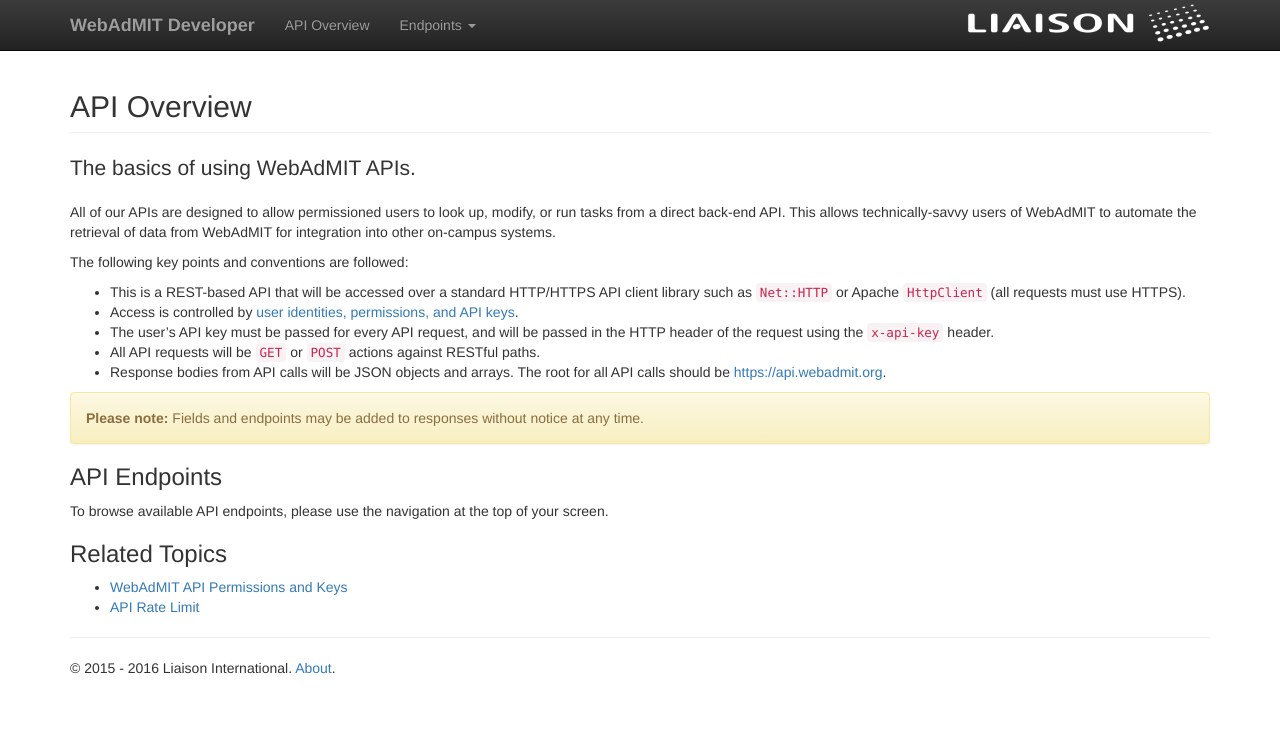
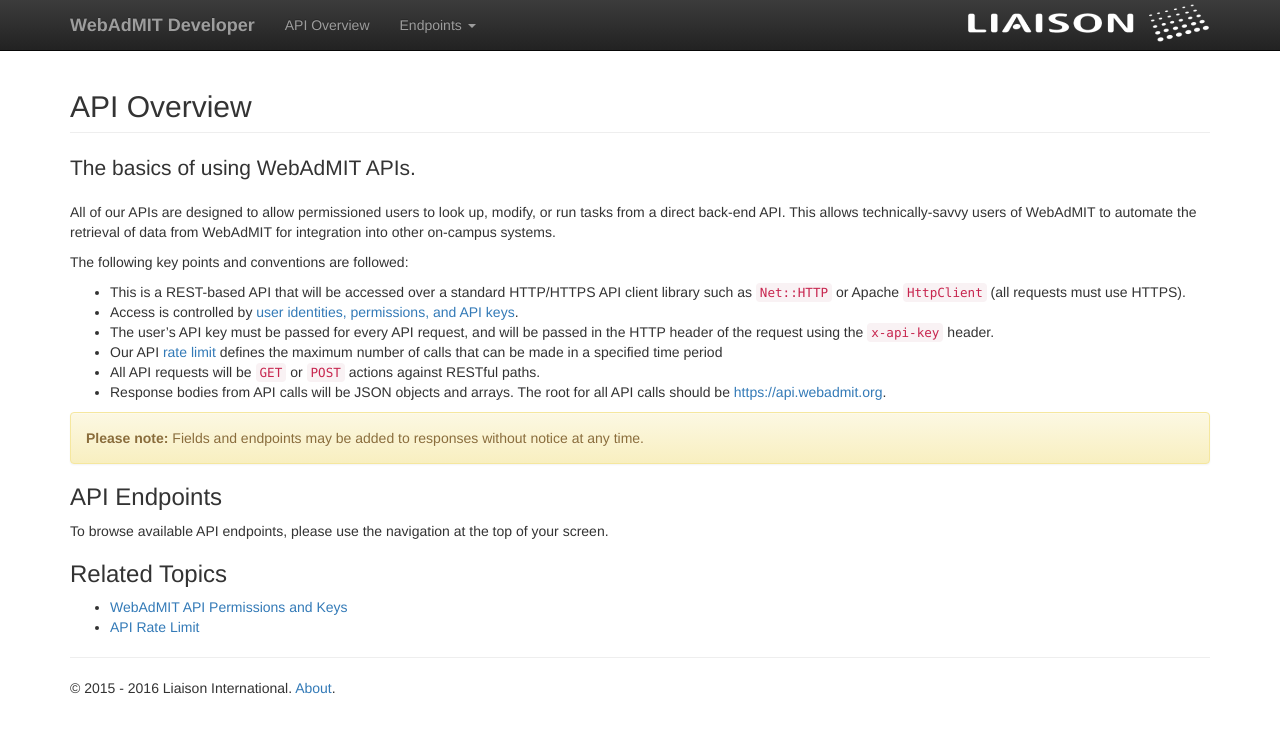
Before and after one commit to Liaison-Intl/Liaison-Intl.github.io, a Jekyll site: the page built from v1.md, in a window 1280 px wide. Shown: the top 733 px of the page. Built offline with Jekyll 4.4.1, drawn with Linux system fonts in a browser that asks for light colours; nearby versions of some CDN libraries.

Commit message:
[NF-7116] Add link to rate limit explanation in overview text

```diff
--- a/v1.md
+++ b/v1.md
@@ -14,6 +14,7 @@
   * This is a REST-based API that will be accessed over a standard HTTP/HTTPS API client library such as `Net::HTTP` or Apache `HttpClient` (all requests must use HTTPS).
   * Access is controlled by [user identities, permissions, and API keys](webadmit_api_permissions_and_keys.html).
   * The user's API key must be passed for every API request, and will be passed in the HTTP header of the request using the `x-api-key` header.
+  * Our API [rate limit](api_rate_limit.html) defines the maximum number of calls that can be made in a specified time period
   * All API requests will be `GET` or `POST` actions against RESTful paths.
   * Response bodies from API calls will be JSON objects and arrays. The root for all API calls should be [https://api.webadmit.org](https://api.webadmit.org).
 
```
